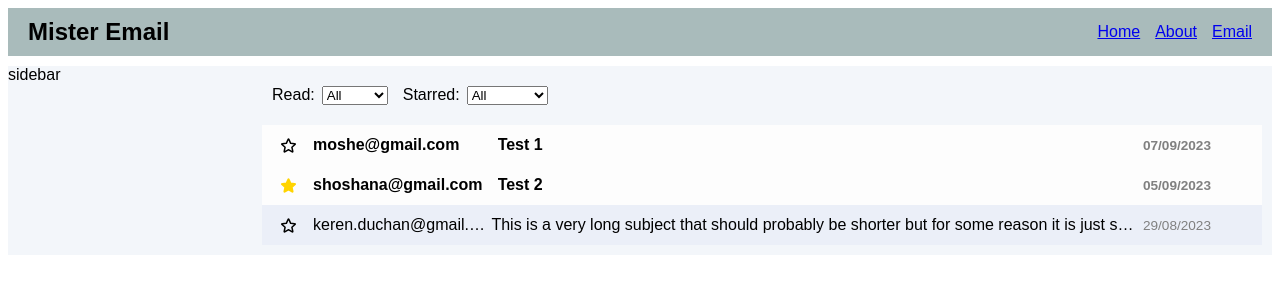
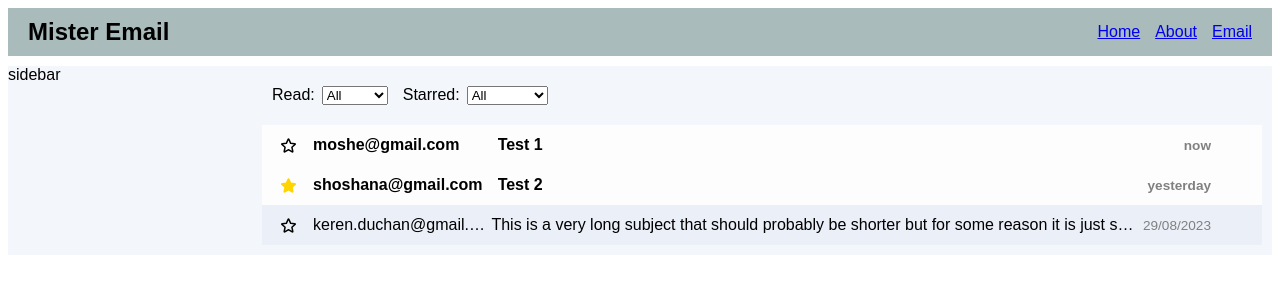
Before and after one commit to kerenduchan/kmail, a React (Vite) app: page /#/email in a window 1280 px wide. Shown: the top 300 px of the page. Built offline with nearby package versions, Linux system fonts and the light colour scheme.

Commit message:
relative date

```diff
--- a/src/services/email.service.js
+++ b/src/services/email.service.js
@@ -77,7 +77,7 @@ function _createEmails() {
                 body: 'This is the body of test 1',
                 isRead: false,
                 isStarred: false,
-                sentAt: 1694073781000,
+                sentAt: 1694095180000,
                 removedAt: null,
                 from: 'moshe@gmail.com',
                 to: 'keren.duchan@gmail.com',
--- a/src/util.js
+++ b/src/util.js
@@ -1,5 +1,25 @@
 export { formatDate }
 
 function formatDate(timestamp) {
+    const delta = Math.floor((new Date().getTime() - timestamp) / 1000)
+    console.log(delta)
+    const minute = 60
+    const hour = minute * 60
+    const day = hour * 24
+
+    if (delta < minute) {
+        return 'now'
+    } else if (delta < 2 * minute) {
+        return 'a minute ago'
+    } else if (delta < hour) {
+        return Math.floor(delta / minute) + ' minutes ago'
+    } else if (Math.floor(delta / hour) == 1) {
+        return '1 hour ago'
+    } else if (delta < day) {
+        return Math.floor(delta / hour) + ' hours ago'
+    } else if (delta < day * 2) {
+        return 'yesterday'
+    }
+
     return new Date(timestamp).toLocaleDateString('en-GB')
 }
```
